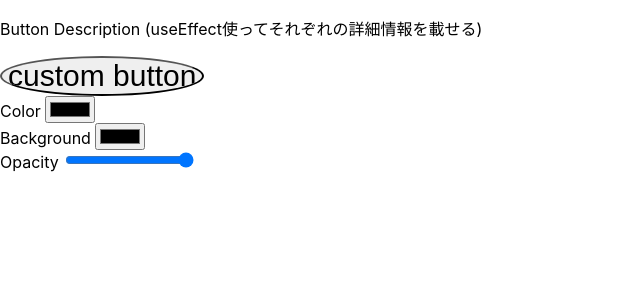
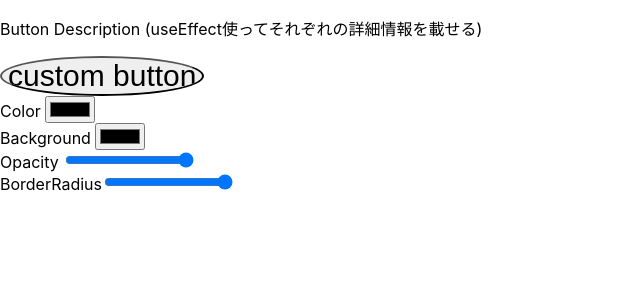
Before and after one commit to ten66/ts-button-customizer, a React (Create React App) app: page / in a window 1280 px wide. Shown: the top 300 px of the page, without its empty margins (0-640 px from the left). Built offline with nearby package versions, Linux system fonts and the light colour scheme.

Commit message:
borderradiusコンポーネントを作成

```diff
--- a/src/App.tsx
+++ b/src/App.tsx
@@ -3,7 +3,7 @@ import React, { useState } from 'react';
 import Color from './components/Color';
 import Background from './components/Background';
 import Opacity from './components/Opacity';
-
+import BorderRadius from './components/BorderRadius';
 
 const App = () => {
   const [styles, setStyles] = useState({
@@ -41,6 +41,11 @@ const App = () => {
           setStyles({...styles, opacity: e.target.value});
         }}
       />
+      <BorderRadius
+        onChange={(e: React.ChangeEvent<HTMLInputElement>) => {
+          setStyles({...styles, borderRadius: e.target.value+"%"});
+        }}
+      />
     </div>
   );
 }
--- /dev/null
+++ b/src/components/BorderRadius.tsx
@@ -0,0 +1,20 @@
+import React from "react";
+
+type Props = {
+  onChange: (e: React.ChangeEvent<HTMLInputElement>) => void
+}
+
+const BorderRadius: React.VFC<Props> = ({ onChange }) => (
+  <div>
+    <label>BorderRadius</label>
+    <input
+      type="range"
+      min="0"
+      max="50"
+      step="1"
+      onChange={onChange}
+    />
+  </div>
+)
+
+export default BorderRadius;
```
